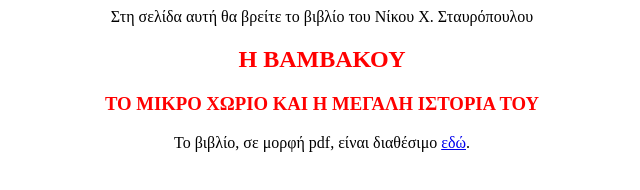
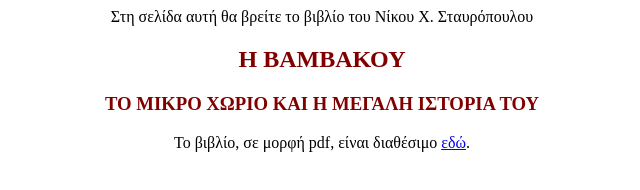
Before and after one commit to istoriavamvakous/istoriavamvakous.github.io, a plain HTML site: page index.html in a window 1280 px wide. Shown: the whole page, without its empty margins (318-958 px from the left). Drawn offline with Linux system fonts and the light colour scheme.

Commit message:
temp checkin

```diff
--- a/index.html
+++ b/index.html
@@ -9,7 +9,7 @@
 
       #main-title, #subtitle {
          text-align: center;
-         color: red;
+         color: maroon
       }
     </style>
 </head>
```
